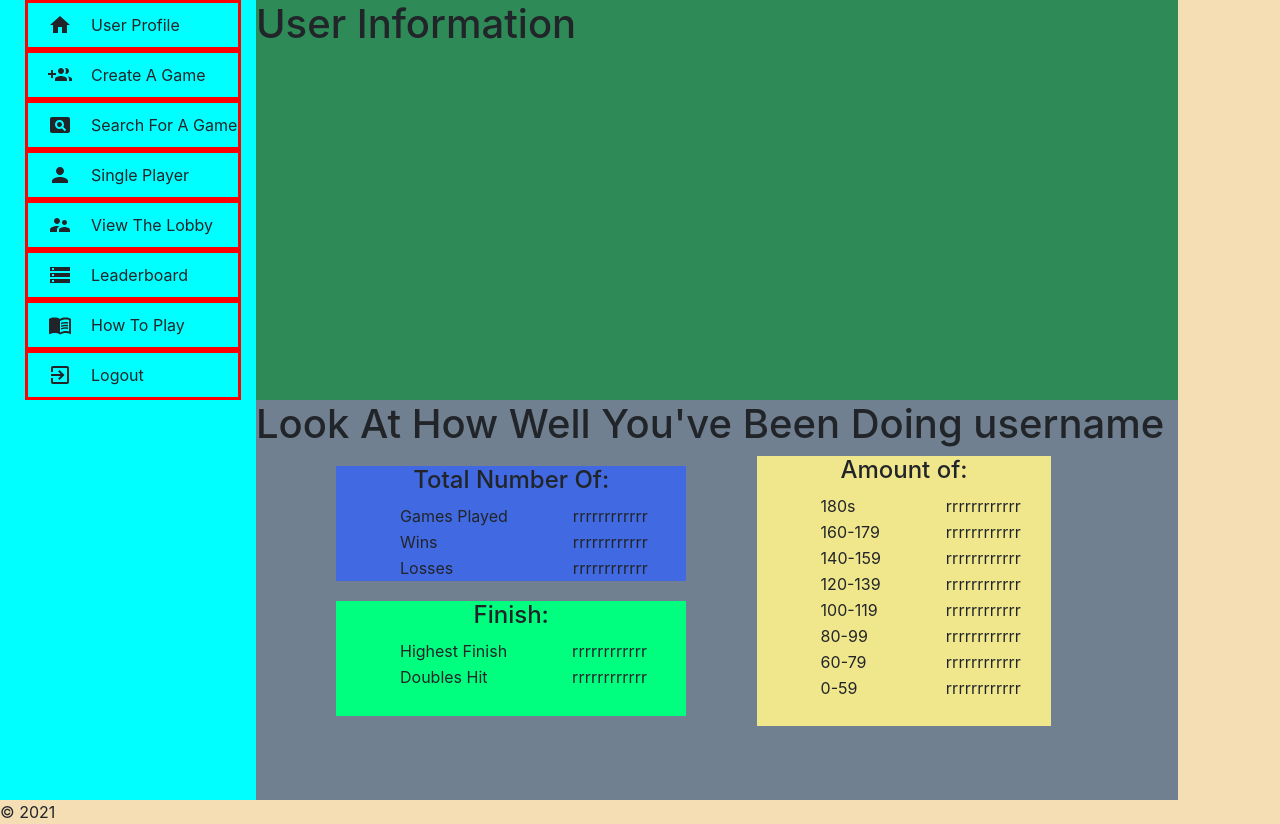
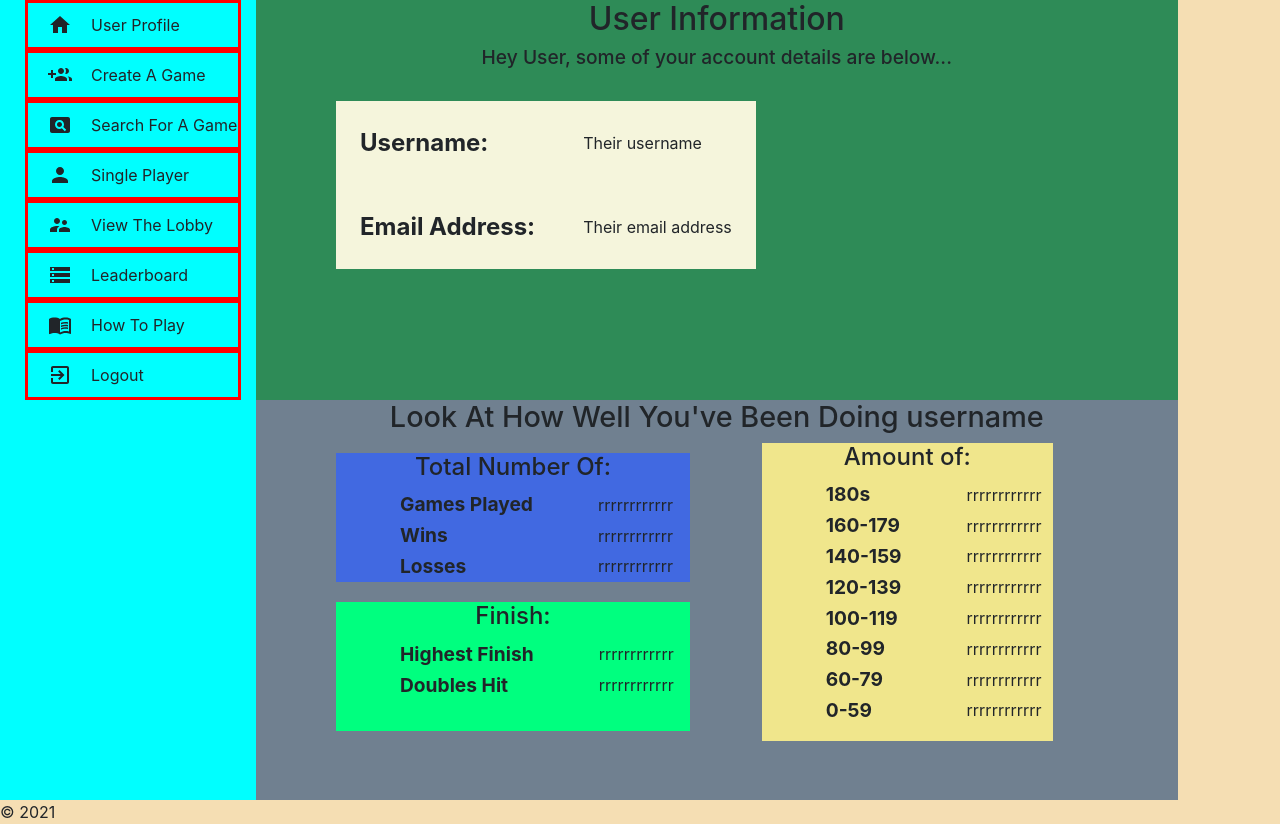
Before and after one commit to HeyAero/dartshub, a React app in the folder client/: page /user in a window 1280 px wide. Built offline with nearby package versions, Linux system fonts and the light colour scheme.

Commit message:
Add user information to the user page

```diff
--- a/client/src/components/StatInformation/_StatInformation.scss
+++ b/client/src/components/StatInformation/_StatInformation.scss
@@ -36,3 +36,11 @@
     width: 70%;
 
 }
+.headers{
+    font-weight: bolder;
+    font-size: 1.2rem;
+}
+#uname-title{
+    font-size: 1.8rem;
+    text-align: center;
+}
--- a/client/src/components/StatInformation/index.js
+++ b/client/src/components/StatInformation/index.js
@@ -3,7 +3,7 @@ import React from "react";
 const StatInformation = () => {
     return (
         <>
-        <h1>Look At How Well You've Been Doing username</h1>
+        <h1 id="uname-title">Look At How Well You've Been Doing username</h1>
             <div className="Stats-tables">
 
                 <div id="Number">
@@ -12,15 +12,15 @@ const StatInformation = () => {
                         <tbody>
 
                             <tr>
-                                <td>Games Played</td>
+                                <td className="headers">Games Played</td>
                                 <td>rrrrrrrrrrrr</td>
                             </tr>
                             <tr>
-                                <td>Wins</td>
+                                <td className="headers">Wins</td>
                                 <td>rrrrrrrrrrrr</td>
                             </tr>
                             <tr>
-                                <td>Losses</td>
+                                <td className="headers">Losses</td>
                                 <td>rrrrrrrrrrrr</td>
                             </tr>
 
@@ -34,11 +34,11 @@ const StatInformation = () => {
                         <tbody>
 
                             <tr>
-                                <td>Highest Finish</td>
+                                <td className="headers">Highest Finish</td>
                                 <td>rrrrrrrrrrrr</td>
                             </tr>
                             <tr>
-                                <td>Doubles Hit</td>
+                                <td className="headers">Doubles Hit</td>
                                 <td>rrrrrrrrrrrr</td>
                             </tr>
 
@@ -50,35 +50,35 @@ const StatInformation = () => {
                     <table>
                         <tbody>
                             <tr>
-                                <td>180s</td>
+                                <td className="headers">180s</td>
                                 <td>rrrrrrrrrrrr</td>
                             </tr>
                             <tr>
-                                <td>160-179</td>
+                                <td className="headers">160-179</td>
                                 <td>rrrrrrrrrrrr</td>
                             </tr>
                             <tr>
-                                <td>140-159</td>
+                                <td className="headers">140-159</td>
                                 <td>rrrrrrrrrrrr</td>
                             </tr>
                             <tr>
-                                <td>120-139</td>
+                                <td className="headers">120-139</td>
                                 <td>rrrrrrrrrrrr</td>
                             </tr>
                             <tr>
-                                <td>100-119</td>
+                                <td className="headers">100-119</td>
                                 <td>rrrrrrrrrrrr</td>
                             </tr>
                             <tr>
-                                <td>80-99</td>
+                                <td className="headers">80-99</td>
                                 <td>rrrrrrrrrrrr</td>
                             </tr>
                             <tr>
-                                <td>60-79</td>
+                                <td className="headers">60-79</td>
                                 <td>rrrrrrrrrrrr</td>
                             </tr>
                             <tr>
-                                <td>0-59</td>
+                                <td className="headers">0-59</td>
                                 <td>rrrrrrrrrrrr</td>
                             </tr>
                         </tbody>
--- /dev/null
+++ b/client/src/components/UserInformation/_UserInformation.scss
@@ -0,0 +1,30 @@
+.UserInfo-layout {
+
+    h1{
+        font-size: 2rem;
+        text-align: center;
+    }
+    h4{
+        font-size: 1.2rem;
+        text-align: center;
+    }
+}
+
+#user-info{
+    table{
+        background-color: beige;
+        margin-left: 5rem;
+        margin-top: 2rem;
+    }
+    td{
+        padding: 1.5rem;
+    }
+}
+#Uname{
+    font-weight: bolder;
+    font-size: 1.5rem;
+}
+#Email{
+    font-weight: bolder;
+    font-size: 1.5rem;
+}
--- a/client/src/components/UserInformation/index.js
+++ b/client/src/components/UserInformation/index.js
@@ -1,8 +1,30 @@
 import React from "react";
 
 const UserInformation = () => {
-    return(
-        <h1>User Information</h1>
+    return (
+        <>
+            <div className="UserInfo-layout">
+                <h1>User Information</h1>
+                <h4> Hey User, some of your account details are below...</h4>
+                <div id="user-info">
+                    <table>
+                        <tbody>
+                            <tr>
+                                <td id="Uname">Username: </td>
+                                <td>Their username</td>
+                            </tr>
+                            <tr>
+                                <td id="Email">Email Address: </td>
+                                <td>Their email address</td>
+                            </tr>
+                        </tbody>
+                    </table>
+                </div>
+
+            </div>
+
+
+        </>
     )
 
 }
--- a/client/src/index.scss
+++ b/client/src/index.scss
@@ -7,6 +7,7 @@
 // Components
 @import './components/Navbar/Navbar';
 @import './components/Sidenav/Sidenav';
+@import './components/UserInformation/UserInformation';
 // Other
 @import './components/StatInformation/StatInformation';
 // Any Universal Styling
```
